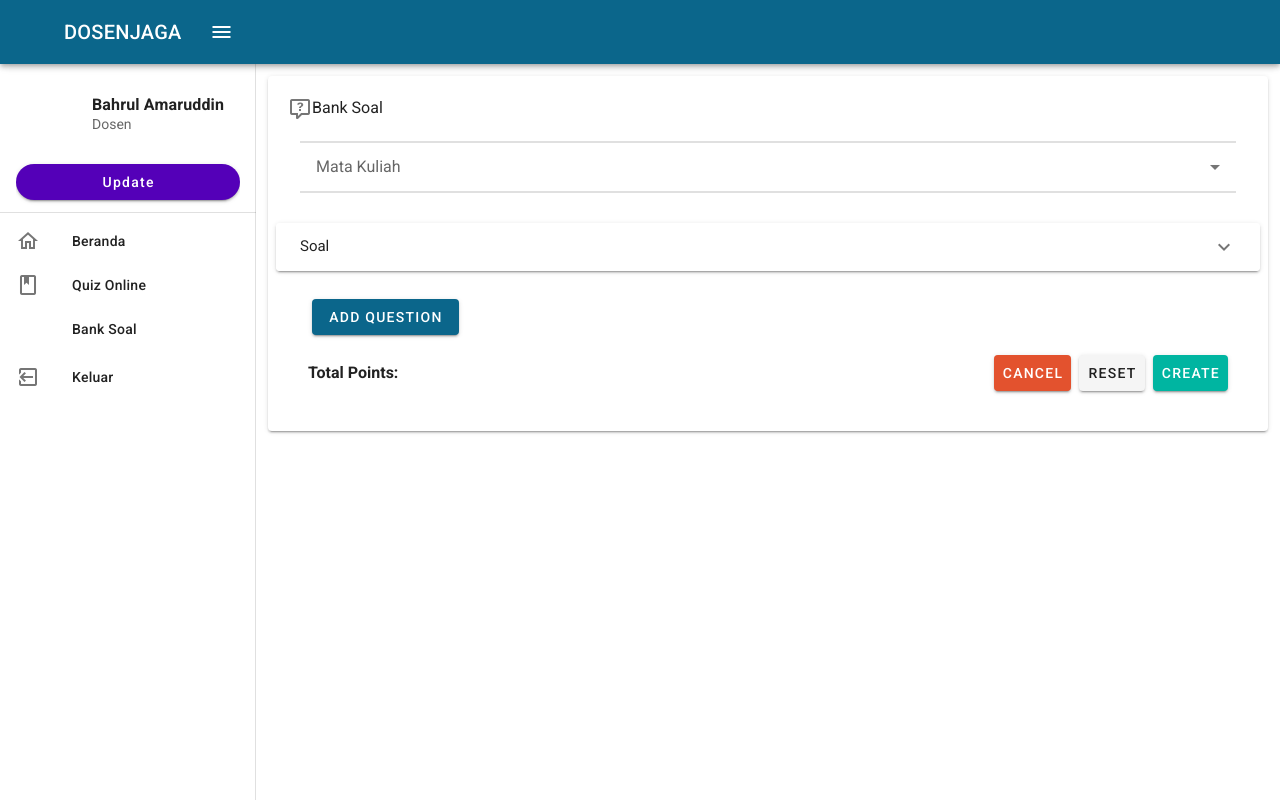
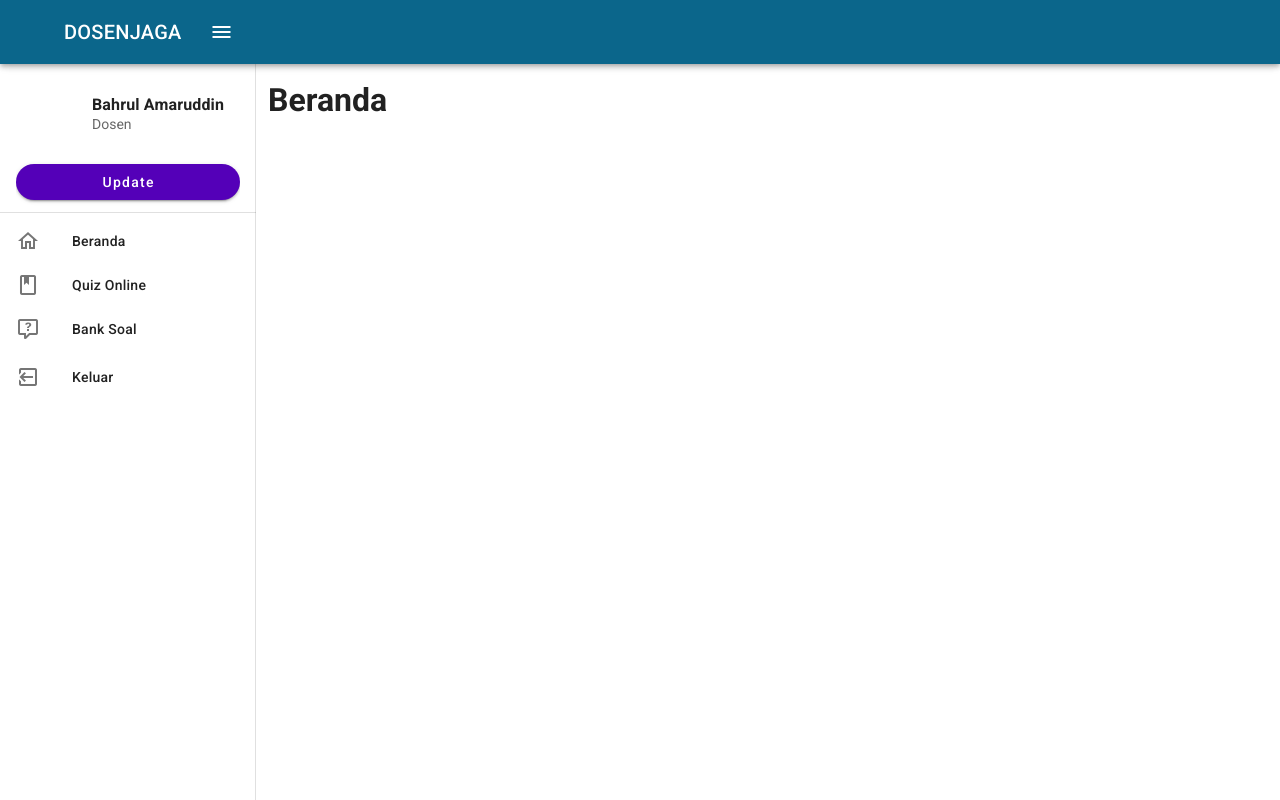
Before and after one commit to aldillaputri/dosenjaga, a Nuxt app: page / in a window 1280 px wide. Built offline with nearby package versions, Linux system fonts and the light colour scheme.

Commit message:
navbar route

```diff
--- a/components/MenuNavigation/MenuDesktop.vue
+++ b/components/MenuNavigation/MenuDesktop.vue
@@ -19,7 +19,12 @@
     <v-divider />
     <v-list nav dense>
       <v-list-item-group color="primary">
-        <v-list-item v-for="(menu, i) in menus" :key="i">
+        <v-list-item
+          v-for="(menu, i) in menus"
+          :key="i"
+          v-model="menu.active"
+          :to="menu.link"
+        >
           <v-list-item-icon>
             <v-icon v-text="menu.icon" />
           </v-list-item-icon>
@@ -27,6 +32,7 @@
             <v-list-item-title class="body-2" v-text="menu.text" />
           </v-list-item-content>
         </v-list-item>
+
         <v-list-item>
           <v-list-item-action>
             <v-icon>mdi-logout-variant mdi-rotate-180</v-icon>
@@ -44,9 +50,14 @@ export default {
   data() {
     return {
       menus: [
-        { icon: 'mdi-home-outline', text: 'Beranda' },
-        { icon: 'mdi-book-outline', text: 'Quiz Online' },
-        { icon: 'mdi-question', text: 'Bank Soal' }
+        { icon: 'mdi-home-outline', text: 'Beranda', link: '/beranda' },
+        { icon: 'mdi-book-outline', text: 'Quiz Online', link: 'quiz' },
+        {
+          icon: 'mdi-comment-question-outline',
+          text: 'Bank Soal',
+          link: 'banksoal',
+          menu: [{ text: 'Multiple Choice', link: 'banksoal' }]
+        }
       ]
     }
   }
--- a/layouts/default.vue
+++ b/layouts/default.vue
@@ -19,24 +19,14 @@
     <menu-mobile class="hidden-md-and-up" />
     <v-content>
       <v-container>
-        <!-- <quiz-home /> -->
-        <!-- <add /> -->
-        <!-- <multiple-create /> -->
-        <essay-generator />
+        <nuxt />
       </v-container>
     </v-content>
   </v-app>
 </template>
 <script>
-// import MultipleCreate from '~/components/BankSoal/MultipleCreate.vue'
-import EssayGenerator from '~/components/BankSoal/EssayGenerator.vue'
 export default {
-  components: {
-    // QuizHome
-    // Add
-    EssayGenerator
-    // MultipleCreate
-  },
+  components: {},
   data() {
     return {
       miniVariant: false
--- /dev/null
+++ b/pages/banksoal/index.vue
@@ -0,0 +1,12 @@
+<template>
+  <multiple-generator></multiple-generator>
+</template>
+
+<script>
+import MultipleGenerator from '~/components/BankSoal/MultipleGenerator.vue'
+export default {
+  components: {
+    MultipleGenerator
+  }
+}
+</script>
--- a/pages/index.vue
+++ b/pages/index.vue
@@ -1,5 +1,7 @@
 <template>
-  <v-container></v-container>
+  <!-- <v-container> -->
+  <h1>Beranda</h1>
+  <!-- </v-container> -->
 </template>
 
 <script>
--- /dev/null
+++ b/pages/quiz/index.vue
@@ -0,0 +1,12 @@
+<template>
+  <create-quiz></create-quiz>
+</template>
+
+<script>
+import CreateQuiz from '~/components/QuizDosen/CreateQuiz.vue'
+export default {
+  components: {
+    CreateQuiz
+  }
+}
+</script>
```
Also changed, not shown: components/QuizDosen/CreateQuiz.vue (renamed from components/QuizDosen/QuizHome.vue).
